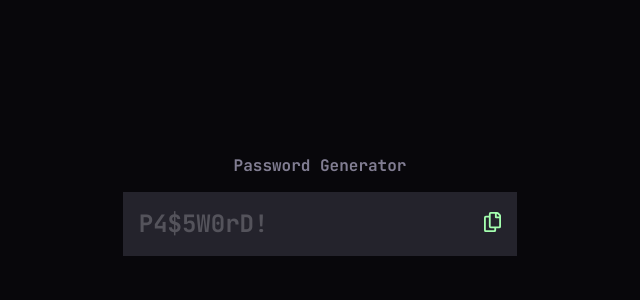
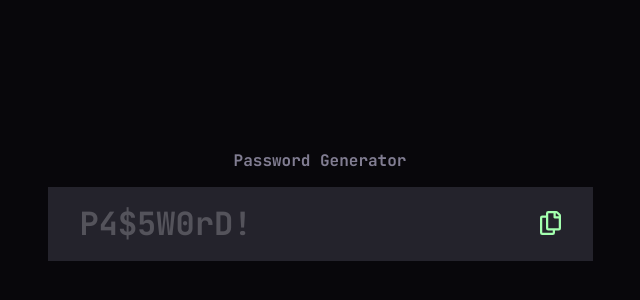
Before and after one commit to RicardoGeada/fm-password-generator, an Angular app: page / in a window 1280 px wide. Shown: the part 194-494 px from the top of the page, without its empty margins (320-960 px from the left). Built offline with nearby package versions, Linux system fonts and the light colour scheme.

Commit message:
feat(password-display): add media queries

```diff
--- a/src/app/components/password-display/password-display.scss
+++ b/src/app/components/password-display/password-display.scss
@@ -1,4 +1,4 @@
-@use "./../../../fonts.scss";
+@use './../../../fonts.scss';
 
 .password-display {
   background-color: var(--color-grey-800);
@@ -9,7 +9,7 @@
     border: transparent;
     outline: transparent;
     color: var(--color-grey-200);
-        @include fonts.apply-text-preset("2");
+    @include fonts.apply-text-preset('2');
 
     &::placeholder {
       color: var(--color-grey-700);
@@ -31,3 +31,19 @@
     }
   }
 }
+
+@media (min-width: 48em) {
+  .password-display {
+    padding: var(--spacing-200) var(--spacing-400);
+
+    &__input {
+      @include fonts.apply-text-preset('1');
+    }
+
+    &__button {
+      img {
+        height: 24px;
+      }
+    }
+  }
+}
--- a/src/styles.scss
+++ b/src/styles.scss
@@ -23,7 +23,7 @@
     --spacing-100: 8px;
     --spacing-200: 16px;
     --spacing-300: 24px;
-    --spacing-400: 2px;
+    --spacing-400: 32px;
     --spacing-700: 56px;
     --spacing-1000: 80px;
     --spacing-1300: 104px;
```
Lines whose indentation alone changed are shown as unchanged.
